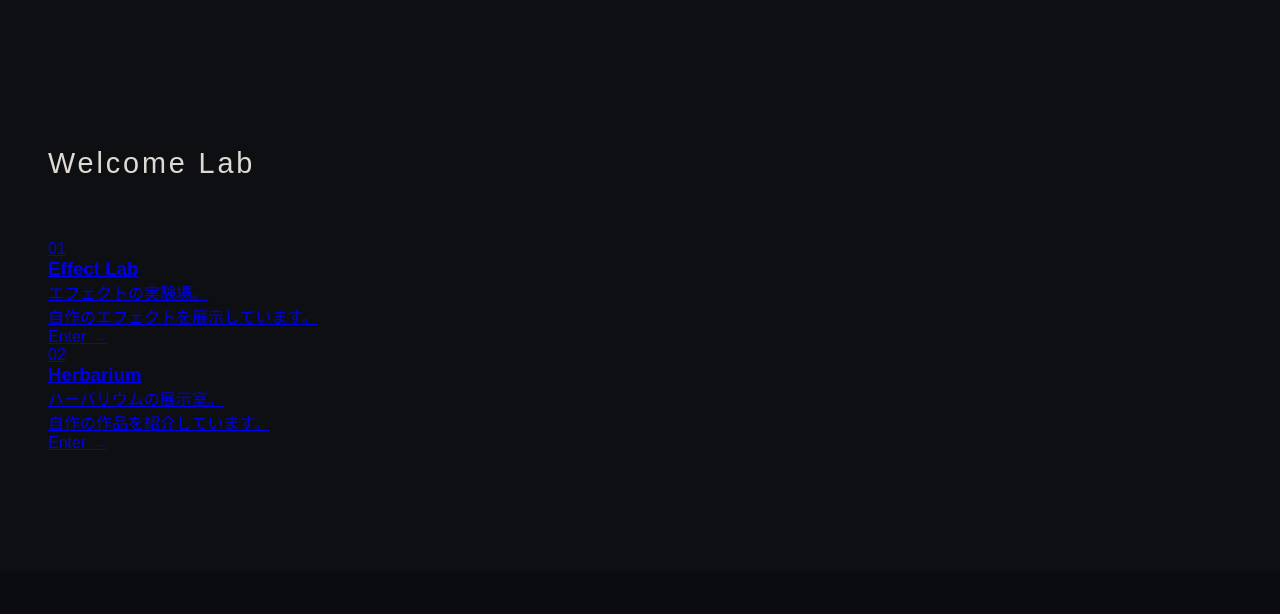
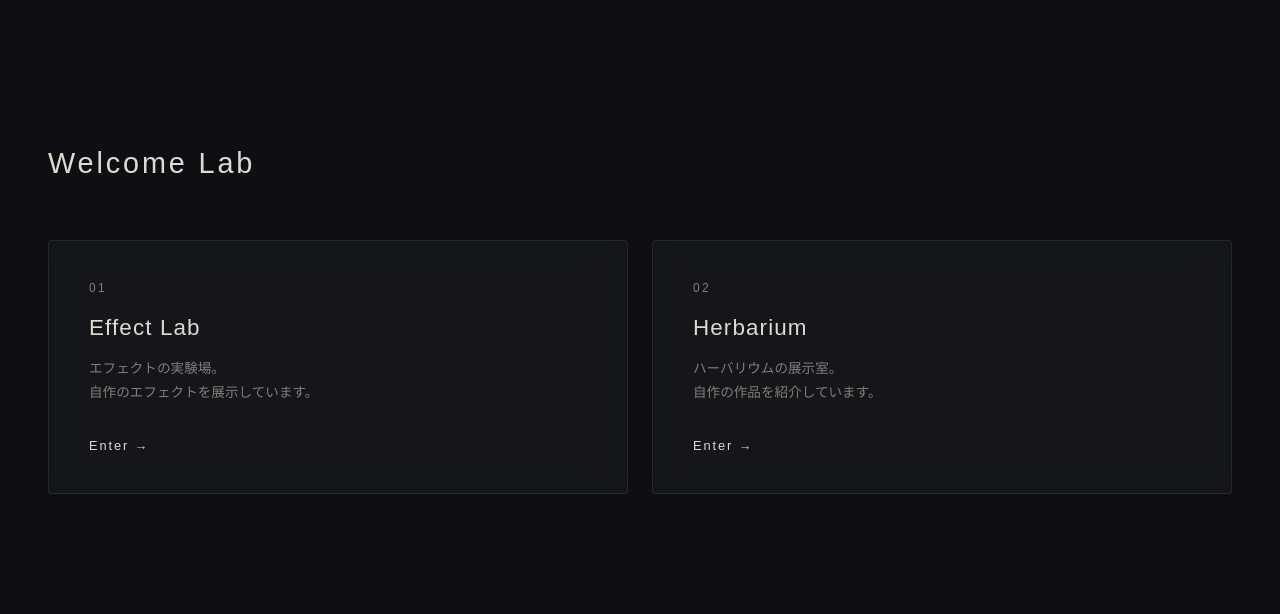
Before and after one commit to ko246/Effect_musium, a Flask app: page / in a window 1280 px wide. Shown: the part 773-1387 px from the top of the page. Before the commit the page ends 1223 px from the top, so only its background shows below. Run offline with Flask 3, Linux system fonts and the light colour scheme.

Commit message:
css：誘導セクションのカードデザイン追加
Co-Authored-By: Claude Sonnet 5 <noreply@anthropic.com>

```diff
--- a/app_flask/src/static/css/style.css
+++ b/app_flask/src/static/css/style.css
@@ -189,3 +189,70 @@ nav {
     letter-spacing: 0.1em;
     margin-bottom: 60px;
 }
+
+/*
+=============================================
+誘導セクション：カードグリッド
+=============================================
+*/
+
+.navigate-grid {
+    display: grid;
+    grid-template-columns: repeat(2, 1fr); /* 列の構成を定義。この場合は「同じ幅の列を2つ作る」 */
+    gap: 24px;
+}
+
+/*
+=============================================
+誘導セクション：カード
+=============================================
+*/
+
+.navigate-card {
+    display: flex;
+    flex-direction: column; /* ラベル・タイトル・説明・ボタンを縦に並べる */
+
+    padding: 40px;
+    border: 1px solid rgba(255, 255, 255, 0.08);
+    border-radius: 4px;
+    background: rgba(255, 255, 255, 0.03); /* うっすら白を乗せたガラス風の背景 */
+    backdrop-filter: blur(12px); /* 背景をぼかしてガラスのような透明感を出す */
+
+    text-decoration: none;
+    color: inherit;
+
+    transition: background 0.4s ease, border-color 0.4s ease, transform 0.4s ease;
+}
+
+.navigate-card:hover {
+    background: rgba(255, 255, 255, 0.06);
+    border-color: rgba(255, 255, 255, 0.2);
+    transform: translateY(-4px); /* 少し浮き上がる動き */
+}
+
+.navigate-card-label {
+    font-size: 0.75rem;
+    letter-spacing: 0.2em;
+    color: rgba(220, 210, 200, 0.55);
+    margin-bottom: 20px;
+}
+
+.navigate-card-title {
+    font-size: 1.4rem;
+    font-weight: 300;
+    letter-spacing: 0.05em;
+    margin-bottom: 16px;
+}
+
+.navigate-card-desc {
+    font-size: 0.85rem;
+    line-height: 1.8;
+    color: rgba(220, 210, 200, 0.55);
+    margin-bottom: 32px;
+}
+
+.navigate-card-btn {
+    margin-top: auto; /* ボタンをカード下端に揃える */
+    font-size: 0.8rem;
+    letter-spacing: 0.15em;
+}
```
